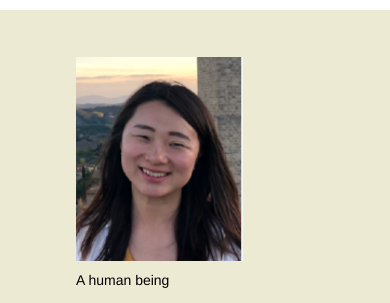
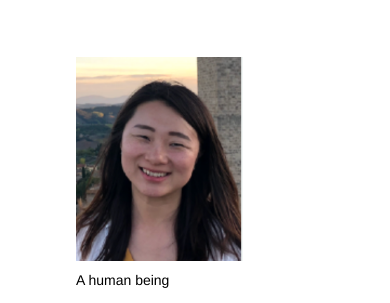
Before and after one commit to nicchic/nicchic.github.io, a plain HTML site: page index.html in a window 390 px wide. Shown: the part 68-371 px from the top of the page. Drawn offline with Linux system fonts and the light colour scheme.

Commit message:
remove background color

```diff
--- a/css/layout.css
+++ b/css/layout.css
@@ -205,7 +205,6 @@ body::before {
   /* Enhanced mobile background consistency */
   html,
   body {
-    background-color: #EDEAD4 !important;
     min-height: 100vh;
   }
 }
@@ -222,13 +221,11 @@ body::before {
 
   /* Mobile Safari specific fixes */
   html {
-    background-color: #EDEAD4 !important;
     -webkit-background-size: cover;
     background-attachment: fixed;
   }
 
   body {
-    background-color: #EDEAD4 !important;
     -webkit-background-size: cover;
     background-attachment: fixed;
   }
```
